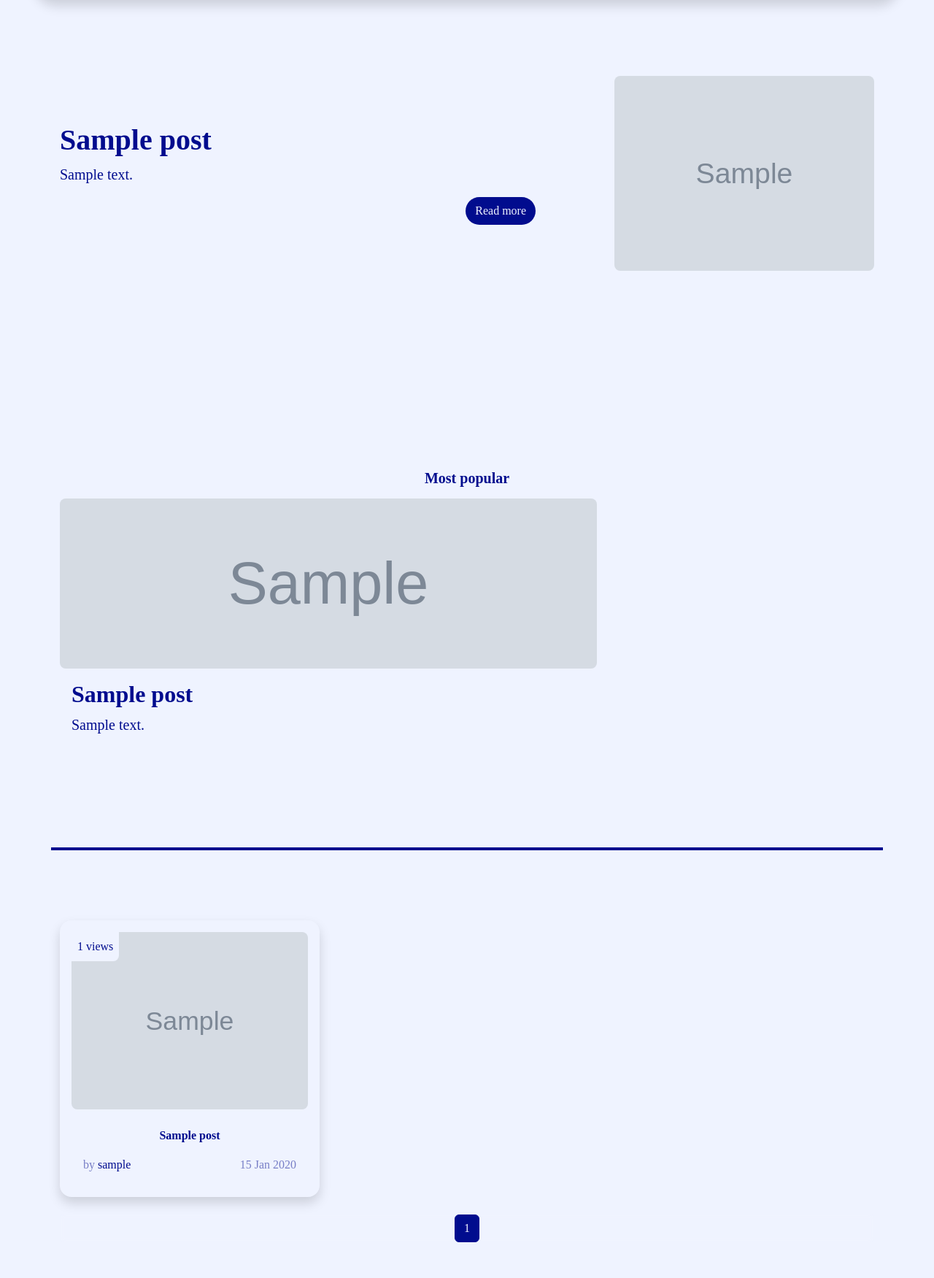
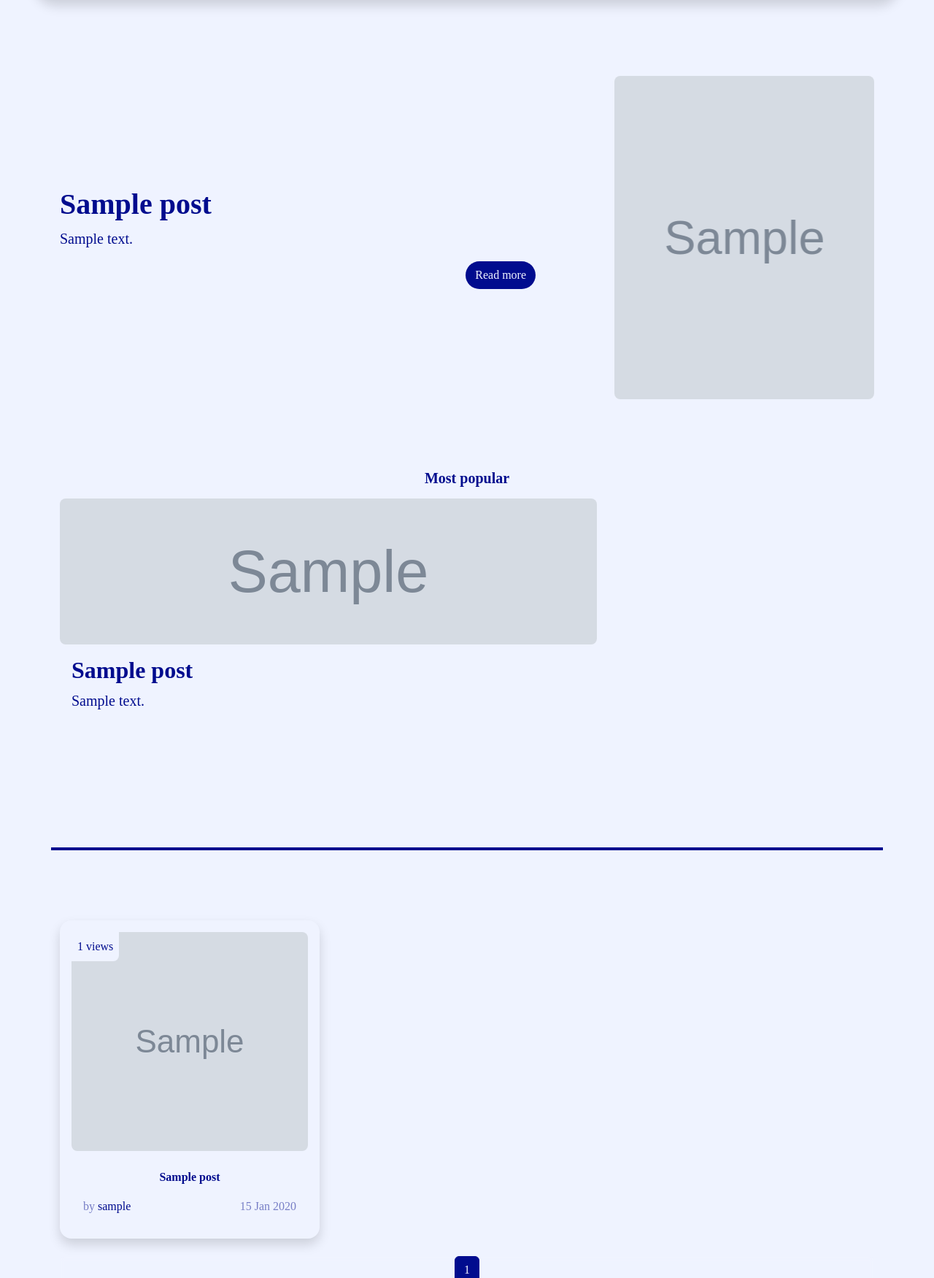
Before and after one commit to mhyr2002/Mahmood, a Django app: page /blog/ in a window 1280 px wide. Shown: the part 104-1855 px from the top of the page at 73% size. Run offline with Django 5.2, Linux system fonts and the light colour scheme; tables that the repository leaves empty hold one stand-in row (values such as "Sample post"); grey boxes marked "Sample" are stand-in pictures; some libraries are stand-ins or nearby versions; some web fonts are replaced.

Commit message:
minor fixes

```diff
--- a/core/static/css/blog.css
+++ b/core/static/css/blog.css
@@ -21,15 +21,34 @@
     overflow: hidden;
     text-overflow: ellipsis;
 }
-.selected-blog {
-   max-width: 443px;
-   max-height: 443px;
+
+.selected {
+    max-width: 443px;
+    max-height: 443px;
+    width: 100%;
+    height: 443px;
+    background-size: cover;
+    background-position: center;
 }
 
 .first-pop-img {
     height: 233px;
     width: 100%;
     border-radius: 0.5rem;
+}
+
+.first-pop-bg {
+    width: 100%; /* عرض کامل */
+    height: 200px; /* ارتفاع پیش‌فرض */
+    background-size: cover; /* پوشاندن کامل */
+    background-position: center; /* مرکز قرار دادن تصویر */
+}
+
+.other-pop-bg {
+    width: 100%; /* عرض کامل */
+    height: 100px; /* ارتفاع پیش‌فرض */
+    background-size: cover; /* پوشاندن کامل */
+    background-position: center; /* مرکز قرار دادن تصویر */
 }
 
 .other-pop-img {
@@ -47,6 +66,13 @@
     display: flex;
     justify-content: center;
     align-items: center;
+}
+
+.post-bg {
+    width: 100%; /* عرض کامل */
+    height: 300px; /* ارتفاع پیش‌فرض */
+    background-size: cover; /* پوشاندن کامل */
+    background-position: center; /* مرکز قرار دادن تصویر */
 }
 
 .btn:hover {
@@ -96,11 +122,17 @@
         top: 0%;
         left: 0%;
     }
+    .selected {
+        height: 300px; /* ارتفاع برای دستگاه‌های کوچکتر */
+    }
 }
 
 @media screen and (max-width: 576px) {
     .view-counted {
         font-size: 1.5rem !important;
+    }
+    .selected {
+        height: 200px; /* ارتفاع برای دستگاه‌های خیلی کوچک */
     }
 }
 
--- a/core/templates/blog/admin-selected-blog.html
+++ b/core/templates/blog/admin-selected-blog.html
@@ -9,8 +9,23 @@
     </div>
     <div class="col-6 col-lg-4">
         <a href="{%url 'blog:single' pid=post.id%}">
-            <img class="selected-blog w-100 rounded-3" src="{{post.image.url}}" alt="">
+            <div class="selected rounded-3"></div>
+            <img class="selected-blog-img d-none" src="{{post.image.url}}" alt="">
         </a>
     </div>
 </div>
 </div>
+
+<script>
+    document.addEventListener("DOMContentLoaded", function() {
+        const imgElement = document.querySelector('.selected-blog-img');
+            if (imgElement) {
+                const imgSrc = imgElement.src; // دریافت آدرس عکس از src
+                const selectedElement = document.querySelector('.selected'); // انتخاب عنصر با کلاس selected
+
+                if (selectedElement) {
+                    selectedElement.style.backgroundImage = `url(${imgSrc})`; // قرار دادن عکس به عنوان بک‌گراند
+                }
+            }
+    });
+</script>
--- a/core/templates/blog/blog-home.html
+++ b/core/templates/blog/blog-home.html
@@ -294,29 +294,26 @@
 
             <div class="blogs">
                 <div class="row mt-5">
-					{%for post in posts%}
+                    {% for post in posts %}
                     <div class="col-md-4">
-                        <div class="text-center shadow rounded-4 p-3 mb-4 ">
-                            <a href="{% url 'blog:single' pid=post.id  %}" class="text-decoration-none">
+                        <div class="text-center shadow rounded-4 p-3 mb-4">
+                            <a href="{% url 'blog:single' pid=post.id %}" class="text-decoration-none">
                                 <div class="py-0 position-relative">
-                                    <img class="w-100 rounded-3" src="{{post.image.url}}" alt="">
+                                    <div class="post-bg w-100 rounded-3 "></div>
+                                    <img class="post-img d-none" src="{{post.image.url}}" alt="">
                                     <p class="view-counted position-absolute bg-color-secondary primary-color p-2 rounded-bottom-3 rounded-start-0">{{post.counted_view}} views</p>
                                     <div>
-                                        <p class="fw-bold mt-4 primary-color">
-                                            {{post.title}}
-                                        </p>
-										<div class="author d-flex justify-content-between px-3">
-											<p class="primary-50-color">by <span class="primary-color">{{post.author}}</span></p>
-											<p class="primary-50-color">{{post.published_date|date:"d M Y"}}</p>
-										</div>
+                                        <p class="fw-bold mt-4 primary-color">{{post.title}}</p>
+                                        <div class="author d-flex justify-content-between px-3">
+                                            <p class="primary-50-color">by <span class="primary-color">{{post.author}}</span></p>
+                                            <p class="primary-50-color">{{post.published_date|date:"d M Y"}}</p>
+                                        </div>
                                     </div>
                                 </div>
                             </a>
                         </div>
                     </div>
-
-					{%endfor%}
-
+                    {% endfor %}
                 </div>
 
                 <nav class="mb-5" aria-label="...">
@@ -554,6 +551,21 @@
 			}
 		}
 	</script>
+
+    <script>
+        document.addEventListener("DOMContentLoaded", function() {
+            const imgElements = document.querySelectorAll('.post-img');
+            imgElements.forEach((imgElement) => {
+                if (imgElement) {
+                    const imgSrc = imgElement.src;
+                    const bgElement = imgElement.closest('.position-relative').querySelector('.post-bg');
+                    if (bgElement) {
+                        bgElement.style.backgroundImage = `url(${imgSrc})`;
+                    }
+                }
+            });
+        });
+    </script>
 </body>
 
 </html>
--- a/core/templates/blog/blog-popular-post.html
+++ b/core/templates/blog/blog-popular-post.html
@@ -1,34 +1,56 @@
 {% load static %}
-
-
 
 <div class="second-view">
     <div class="row d-flex justify-content-between">
         <div class="first-popular col-12 mb-4 mb-md-0 col-md-8 d-flex flex-column justify-content-between">
             <a class="" href="{%url 'blog:single' pid=post_first.id%}">
-                <img class="first-pop-img" src="{{post_first.image.url}}" alt="">
+                <div class="first-pop-bg w-100 rounded-3"></div>
+                <img class="first-pop-img d-none" src="{{post_first.image.url}}" alt="">
             </a>
             <div class="content mt-3 mx-3">
                 <h2 class="fw-bold">{{post_first.title|truncatechars:20}}</h2>
                 <p class="ellipsis-intro lead mb-0"> {{post_first.truncated_content}} </p>
             </div>
         </div>
-        {%for post in posts_second_third%}
-        <div class="other-popular col-12 col-md-4  d-flex flex-column justify-content-between">
+        {% for post in posts_second_third %}
+        <div class="other-popular col-12 col-md-4 d-flex flex-column justify-content-between">
             <div class="row first-other mb-2">
                 <a href="{%url 'blog:single' pid=post.id%}">
-                    <img class="other-pop-img" src="{{post.image.url}}" alt="">
+                    <div class="other-pop-bg w-100 rounded-3"></div>
+                    <img class="other-pop-img d-none" src="{{post.image.url}}" alt="">
                 </a>
                 <div class="content mt-2 mx-3">
                     <h5 class="fw-bold mb-0">{{post.title|truncatechars:20}}</h5>
-                    <p class="pop-intro mb-0">
-                        {{post.truncated_content}}
-                    </p>
+                    <p class="pop-intro mb-0">{{post.truncated_content}}</p>
                 </div>
             </div>
-            {%endfor%}
-
-
         </div>
+        {% endfor %}
     </div>
 </div>
+
+<script>
+    document.addEventListener("DOMContentLoaded", function() {
+        // برای عنصر اول
+        const firstImgElement = document.querySelector('.first-pop-img');
+        if (firstImgElement) {
+            const firstImgSrc = firstImgElement.src;
+            const firstBgElement = document.querySelector('.first-pop-bg');
+            if (firstBgElement) {
+                firstBgElement.style.backgroundImage = `url(${firstImgSrc})`;
+            }
+        }
+
+        // برای عنصر‌های دیگر
+        const otherImgElements = document.querySelectorAll('.other-pop-img');
+        otherImgElements.forEach((imgElement, index) => {
+            if (imgElement) {
+                const imgSrc = imgElement.src;
+                const bgElement = imgElement.closest('.first-other').querySelector('.other-pop-bg');
+                if (bgElement) {
+                    bgElement.style.backgroundImage = `url(${imgSrc})`;
+                }
+            }
+        });
+    });
+</script>
```
Also changed, not shown: core/images/blog/photo_2024-09-23_02-41-53.jpg (added), core/images/blog/photo_2024-09-23_02-43-33.jpg (added).
